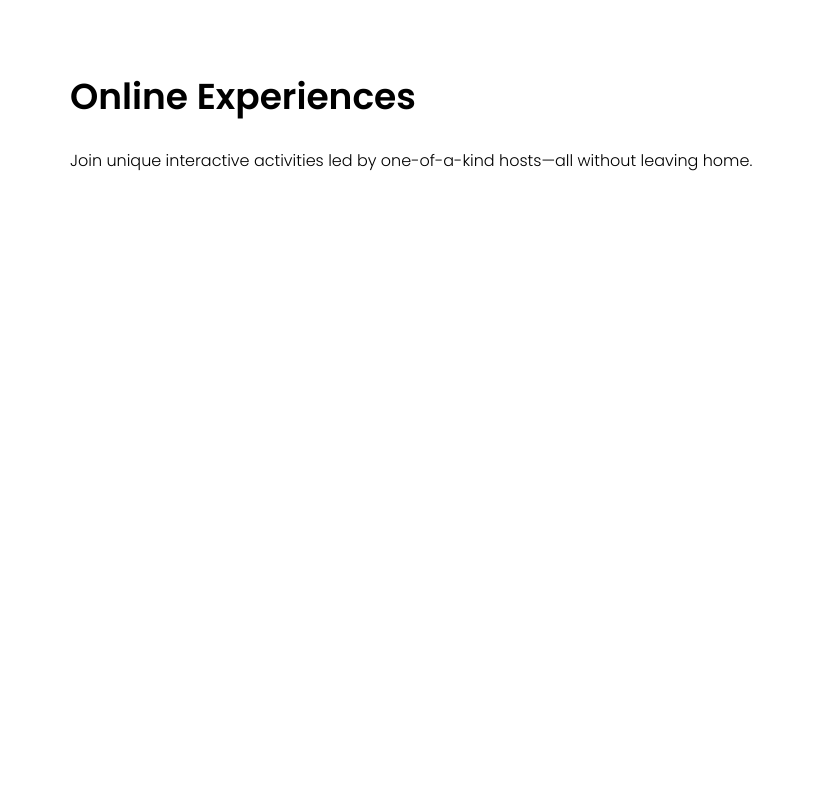
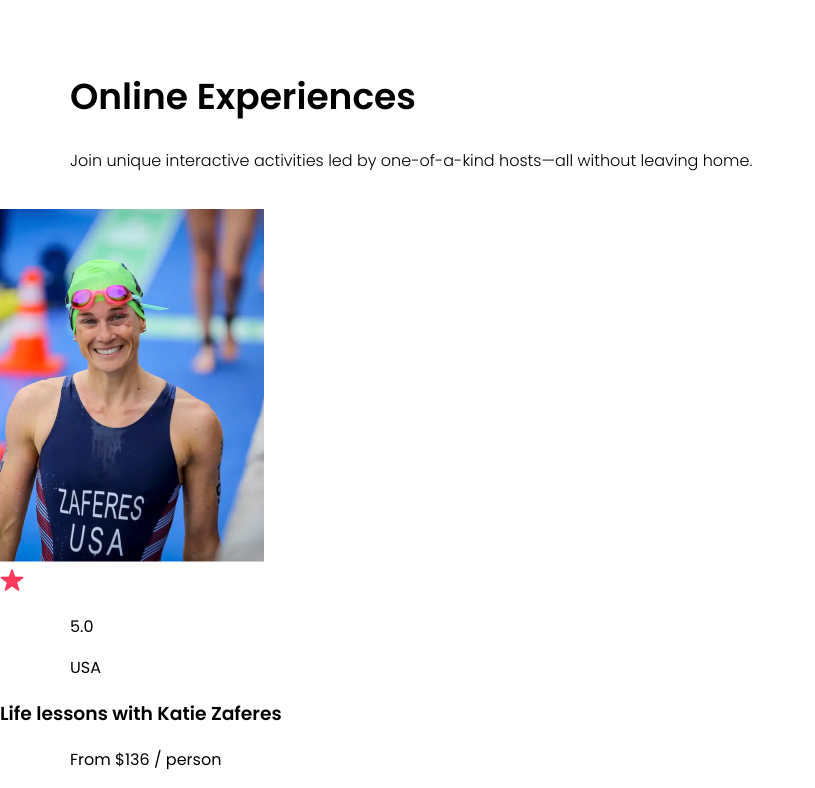
Before and after one commit to thomas-hdqr/Airbnb-Experiences-Clone, a React (Create React App) app: page / in a window 1280 px wide. Shown: the part 542-1330 px from the top of the page, without its empty margins (0-815 px from the left). Before the commit the page ends 800 px from the top, so only its background shows below. Built offline with nearby package versions, Linux system fonts and the light colour scheme.

Commit message:
hardcode cards components

```diff
--- a/src/App.css
+++ b/src/App.css
@@ -45,4 +45,5 @@
 .hero > p {
   font-size: 1rem;
   font-weight: 300;
+  padding-bottom: 20px;
 }
--- a/src/App.js
+++ b/src/App.js
@@ -1,12 +1,14 @@
 import './App.css';
 import Navbar from './components/Navbar';
 import Hero from './components/Hero';
+import Card from './components/Card';
 
 function App() {
   return (
     <div className="App">
       <Navbar />
       <Hero />
+      <Card />
     </div>
   );
 }
--- /dev/null
+++ b/src/components/Card.js
@@ -0,0 +1,19 @@
+import React from "react";
+
+
+function Card() {
+    return (
+        <div className="card">
+            <img className="card-image" src="./images/katie-zaferes.png" alt="Katie Zaferes" />
+            <div className="card-rating">
+                <img className="card-image" src="./images/star.png" alt="Star rating" />
+                <p className="card-rate">5.0</p>
+                <p className="card-location">USA</p>
+            </div>
+            <h3>Life lessons with Katie Zaferes</h3>
+            <p>From $136 / person</p>
+        </div>
+    )
+}
+
+export default Card;
```
Also changed, not shown: public/images/katie-zaferes.png (added), public/images/star.png (added).
